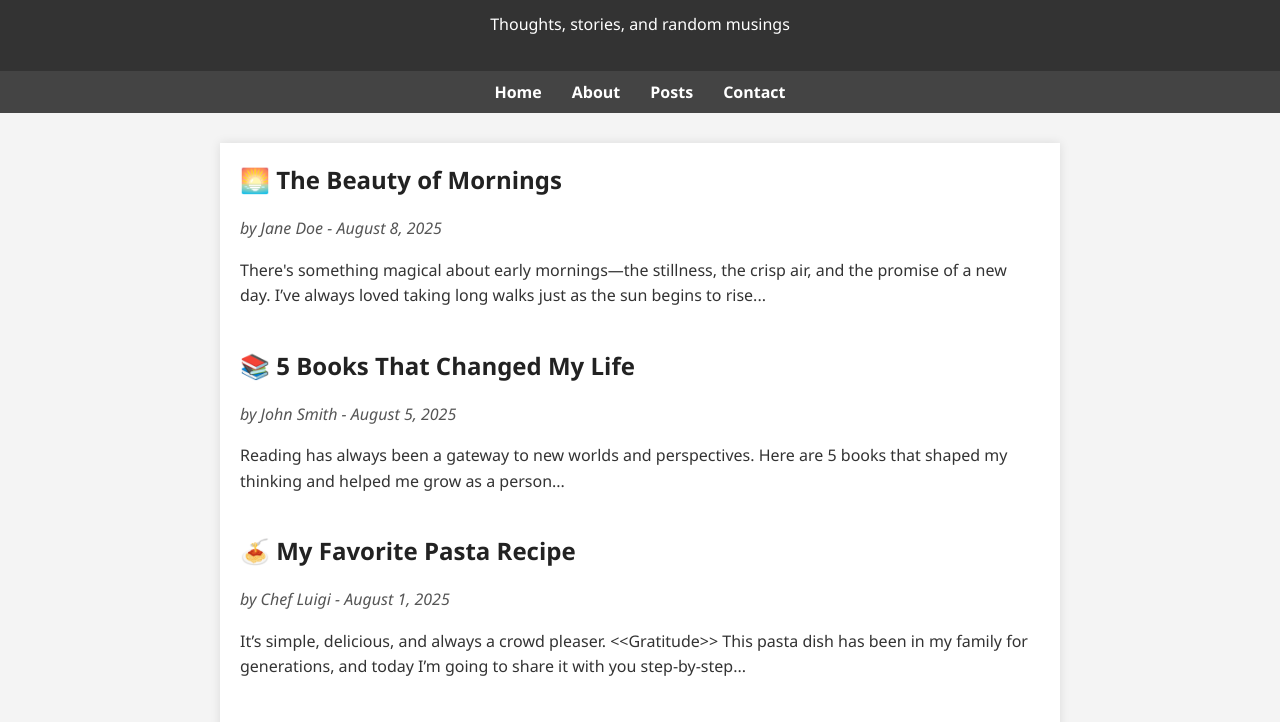
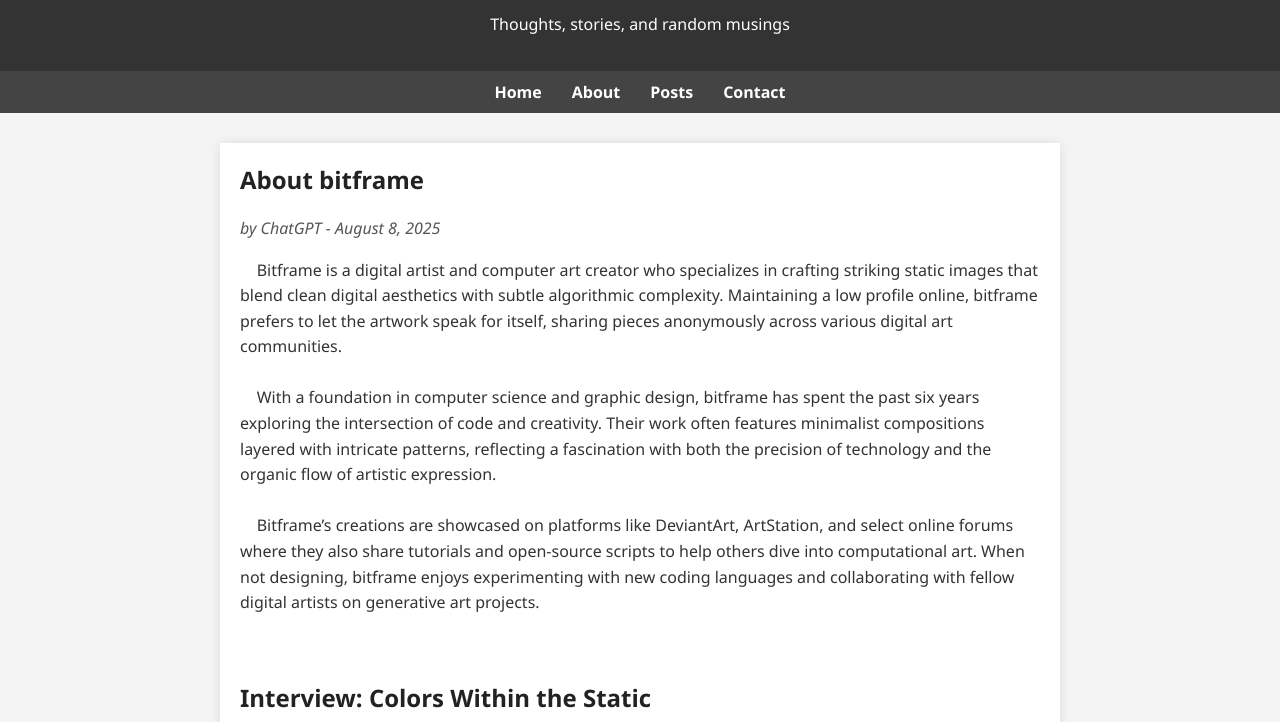
Before and after one commit to skynlmusic-prog/skynlmusic-prog.github.io, a plain HTML site: page index.html in a window 1280 px wide. Shown: the part 78-800 px from the top of the page. Drawn offline with Linux system fonts and the light colour scheme.

Commit message:
Update index.html

```diff
--- a/index.html
+++ b/index.html
@@ -1,8 +1,7 @@
 <!DOCTYPE html>
-<html lang="en">
-<head>
-  <meta charset="UTF-8" />
-  <meta name="viewport" content="width=device-width, initial-scale=1.0"/>
+<html lang="en"><head>
+  <meta charset="UTF-8">
+  <meta name="viewport" content="width=device-width, initial-scale=1.0">
   <title>My Fake Blog</title>
   <!--This is a github repo btw-->
   <style>
@@ -95,38 +94,57 @@
 
   <div class="container">
     <div class="post">
-      <h2>🌅 The Beauty of Mornings</h2>
-      <p class="author">by Jane Doe - August 8, 2025</p>
+      <h2>About bitframe</h2>
+      <p class="author">by ChatGPT - August 8, 2025</p>
       <p>
-        There's something magical about early mornings—the stillness, the crisp air, and the
-        promise of a new day. I’ve always loved taking long walks just as the sun begins to rise...
+        &nbsp;&nbsp;&nbsp;&nbsp;Bitframe is a digital artist and computer art creator who specializes in crafting striking static images that blend clean digital aesthetics with subtle algorithmic complexity. Maintaining a low profile online, bitframe prefers to let the artwork speak for itself, sharing pieces anonymously across various digital art communities. <br><br>
+
+&nbsp;&nbsp;&nbsp;&nbsp;With a foundation in computer science and graphic design, bitframe has spent the past six years exploring the intersection of code and creativity. Their work often features minimalist compositions layered with intricate patterns, reflecting a fascination with both the precision of technology and the organic flow of artistic expression.<br><br>
+
+&nbsp;&nbsp;&nbsp;&nbsp;Bitframe’s creations are showcased on platforms like DeviantArt, ArtStation, and select online forums where they also share tutorials and open-source scripts to help others dive into computational art. When not designing, bitframe enjoys experimenting with new coding languages and collaborating with fellow digital artists on generative art projects.<br><br>
       </p>
     </div>
 
 <!-- <<VENOM>> -->
 
-    <div class="post">
-      <h2>📚 5 Books That Changed My Life</h2>
-      <p class="author">by John Smith - August 5, 2025</p>
+<div class="post">
+      <h2>Interview: Colors Within the Static</h2>
+      <p class="author">by Sarah Goodman - August 9, 2025</p>
       <p>
-        Reading has always been a gateway to new worlds and perspectives. Here are 5 books that
-        shaped my thinking and helped me grow as a person...
-      </p>
-    </div>
-
-    <div class="post">
-      <h2>🍝 My Favorite Pasta Recipe</h2>
-      <p class="author">by Chef Luigi - August 1, 2025</p>
-      <p>
-        It’s simple, delicious, and always a crowd pleaser. &lt;&lt;Gratitude&gt;&gt; This pasta dish has been in my family
-        for generations, and today I’m going to share it with you step-by-step...
+<!--put image here later-->
+By now most people on the internet have heard of the newest art sensation, bitframe. bitframe is known for their beautiful art made purely digitally. bitframe has gone out to make remarks on how they admire the internet because it allows people to express who they are in indiviual communities with people across the world to bring them together. They are truly the piccasso of the internet. Today, I was able to get a interview opertunity with them, where I could ask them about their latest piece; Colors Within the Static.
+<br><br>
+        Goodman: Thanks for joining us today, bitframe. Your latest piece, which looks like colorful static, has really captured people’s attention. Can you share what inspired this work?
+<br><br>
+bitframe: Thanks for having me! This piece is about more than just digital noise—it’s a metaphor for how individuals often get lost when viewed as part of a crowd. If you look closely, every pixel in the image is unique and vibrant, but from a distance, those details blend into a blurred, chaotic static. It mirrors how society can overlook individual stories when focusing only on the bigger picture.
+<br><br>
+Goodman: That’s a profound concept. So the artwork invites viewers to reconsider how they perceive the collective versus the individual?
+<br><br>
+bitframe: Exactly. It challenges the idea of seeing things as a mass and encourages a closer, more intentional look. The image tries to balance between chaos and clarity—if you zoom in, you see distinct colors and patterns, but stepping back, it feels like noise. It’s a reminder that every single pixel—or person—matters, even if it sometimes seems lost in the crowd.
+<br><br>
+Goodman: How do you bring this concept to life technically?
+<br><br>
+bitframe: I use algorithmic techniques to generate the pixels, carefully controlling color and placement so each one feels deliberate, yet part of a larger pattern. It’s like constructing a crowd scene where each individual is distinct, but the collective forms something abstract. The tension between detail and overall impression is what fascinates me.
+<br><br>
+Goodman: How has the community reacted to this idea?
+<br><br>
+bitframe: Many people relate to it, especially in today’s fast-paced, social-media-driven world where it’s easy to feel anonymous or overlooked. Viewers often share how the piece makes them reflect on visibility and connection, which is rewarding as an artist.
+<br><br>
+Goodman: Do you see yourself exploring these themes further?
+<br><br>
+bitframe: Definitely. I want to push this dialogue around individuality within collectives, maybe with interactive pieces where viewers can isolate or highlight parts of the image, emphasizing unique contributions to the whole.
+<br><br>
+Goodman: That sounds inspiring. Any advice for artists tackling complex social ideas through digital art?
+<br><br>
+bitframe: Be patient with the process and allow your technical tools to serve the story you want to tell. The balance between concept and execution is key—it’s not just about making something pretty, but meaningful.
+<br><br>
+Goodman: Thanks so much for sharing your insights, bitframe. We’re excited to see where your work goes next!
+<br><br>
+bitframe: Thank you! I’m glad to share this journey.
       </p>
     </div>
   </div>
 
   <footer>
-    &copy; 2025 My Fake Blog. All rights reserved.
+    © 2025 My Fake Blog. All rights reserved.
   </footer>
-
-</body>
-</html>
```
